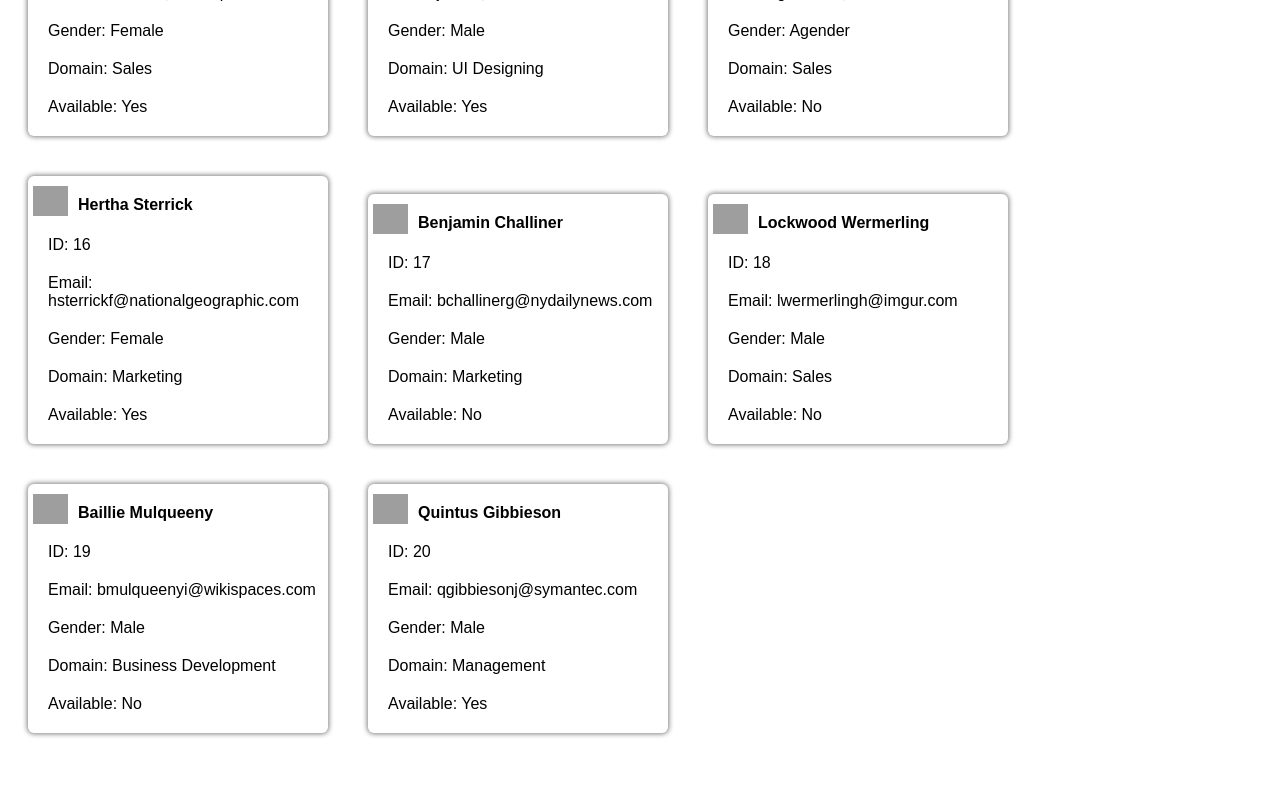
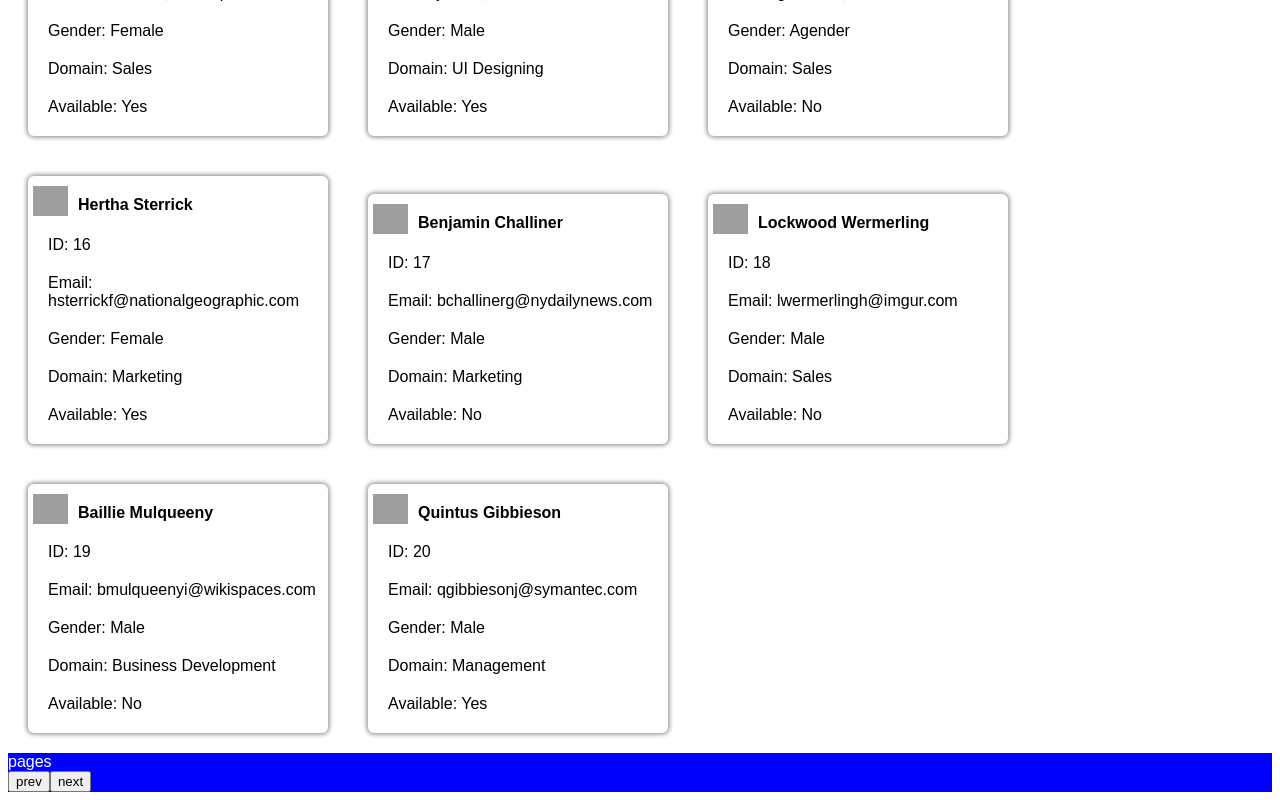
Before and after one commit to giftyaustin/profile-manager, a React (Create React App) app: page / in a window 1280 px wide. Shown: the part 1405-2205 px from the top of the page. Before the commit the page ends 2166 px from the top, so only its background shows below. Built offline with nearby package versions, Linux system fonts and the light colour scheme; grey boxes are pictures that could not be loaded; the HTML template or start-up script is replaced by a standard one.

Commit message:
completed search functionaity

```diff
--- a/src/App.js
+++ b/src/App.js
@@ -2,32 +2,59 @@ import { useEffect, useState } from "react";
 import mockData from "./heliverse_mock_data.json";
 import Card from "./components/Card.js";
 import "./components/card.css";
-import Navbar from "./components/Navbar"
+import Navbar from "./components/Navbar";
+import "./app.css";
+import PaginationBar from "./components/PaginationBar";
+
+function App() {
+
+  const [data, setData] = useState(mockData);
+  const [currData, setCurrdata] = useState(data);
+  const [dataFiltered,setDataFiltered]= useState(false);
+  const [currPage, setCurrPage] = useState(0);
+  const [pages, setPages] = useState(
+    data.length % 20 !== 0 ? Math.ceil(data.length / 20) : data.length / 20
+  );
+
+  function displayCurrDetails() {
+    if (currPage === pages) {
+      setCurrdata(data.slice(currPage * 20, -1));
+    } else {
+      setCurrdata(data.slice(currPage * 20, currPage * 20 + 20));
+    }
+  }
+  const updateSearchedData=(searchedName)=>{
+    setData(mockData.filter((c)=>{
 
 
-function App() {
-const [data,setData] = useState(mockData);
-const [count, setCount]= useState(Array(20).fill(0).map((e,i)=>{
-  return i;
-}))
-const changeToUser = (searchedName)=>{
+        return (c.first_name.toLocaleLowerCase().startsWith(searchedName)||
+        c.last_name.toLocaleLowerCase().startsWith(searchedName)||
+        (c.first_name+ " "+c.last_name).toLowerCase().startsWith(searchedName))
+    }))
+    setDataFiltered(true)
+  }
 
-  setData(mockData.filter((c)=>{
-    return(searchedName.toLowerCase()
-    ===(c.first_name+" "+c.last_name).toLocaleLowerCase())
-  }))
-  console.log(data)
-  if(data){
-  setCount([data.length])}
-  else{
-    setCount([0])
+
+  const viewAllData=()=>{
+    setData(mockData)
+    setDataFiltered(false)
   }
-}
-console.log(count)
+  useEffect(() => {
+    displayCurrDetails();
+  }, [data]);
+
   return (
-    <div className="App" >
-      <Navbar changeToUser= {changeToUser}/>
-     {count? <Card count = {count} data = {data}/>:"no user"}
+    <div className="App">
+      <Navbar updateSearchedData={updateSearchedData}/>
+      {dataFiltered?<div className="view-all-holder"><button onClick={viewAllData}>View all</button></div>:""}
+      {currData.map((currUser) => {
+        return (<Card currUser={currUser} key={currUser.id} />)
+      })}
+      {data.length?"":"no profile found"}
+
+
+    <PaginationBar/>
+
     </div>
   );
 }
--- /dev/null
+++ b/src/app.css
@@ -0,0 +1,5 @@
+.view-all-holder{
+display: flex;
+justify-content: center;
+align-items: center;
+}
--- a/src/components/Card.js
+++ b/src/components/Card.js
@@ -1,28 +1,26 @@
 import React from "react";
 import "./card.css"
 
-const Card = ({ count, data }) => {
+const Card = ({currUser}) => {
   return (
-    <div >
+    <div  className="total">
         <div className="total">
-      {count.map((c, i) => {
-        return(
 
-        <div className="card-holder" key={data[i].id}>
+
+        <div className="card-holder" key={currUser.id}>
           <div className="card">
            <div className="avatar-name-holder">
-            <img src={data[i].avatar} alt="avatar" className="avatar"/>
+            <img src={currUser.avatar} alt="avatar" className="avatar"/>
             <h4 className="person-name">
-              {data[i].first_name} {data[i].last_name}
+              {currUser.first_name} {currUser.last_name}
             </h4></div>
-            <div className="details-holder"><div className="details">ID: {data[i].id}</div>
-            <div className="details">Email: {data[i].email}</div>
-            <div className="details">Gender: {data[i].gender}</div>
-            <div className="details">Domain: {data[i].domain}</div>
-            <div className="details">Available: {data[i].available===true?"Yes":"No"}</div></div>
+            <div className="details-holder"><div className="details">ID: {currUser.id}</div>
+            <div className="details">Email: {currUser.email}</div>
+            <div className="details">Gender: {currUser.gender}</div>
+            <div className="details">Domain: {currUser.domain}</div>
+            <div className="details">Available: {currUser.available===true?"Yes":"No"}</div></div>
           </div>
-        </div>);
-      })}
+        </div>
     </div> </div>
   );
 };
--- a/src/components/Navbar.js
+++ b/src/components/Navbar.js
@@ -1,10 +1,14 @@
 import React, { useState } from "react";
 import "./navbar.css";
 
-const Navbar = ({changeToUser}) => {
+const Navbar = ({updateSearchedData}) => {
 const [searchedName,setSearchedName]= useState();
-const searchUser=()=>{
-    changeToUser(searchedName)
+const search=()=>{
+  if(searchedName){
+    updateSearchedData(searchedName);
+  }
+
+
 }
 
   return (
@@ -20,7 +24,7 @@ const searchUser=()=>{
               />
             </div>
             <div className="search-btn-holder">
-              <button className="search-btn" onClick={searchUser}>search</button>
+              <button className="search-btn" onClick={search}>search</button>
             </div>
           </div>
         </div>
--- /dev/null
+++ b/src/components/PaginationBar.js
@@ -0,0 +1,22 @@
+import React from 'react';
+import "./pages.css"
+
+const PaginationBar = () => {
+  return (
+    <div>
+      <div className='pagination-holder'>
+        <div>
+            pages
+        </div>
+        <div>
+            <div>
+                <button>prev</button>
+                <button>next</button>
+            </div>
+        </div>
+      </div>
+    </div>
+  )
+}
+
+export default PaginationBar
--- a/src/components/card.css
+++ b/src/components/card.css
@@ -41,3 +41,11 @@ padding-bottom: 20px;
    ;
 
 }
+
+@media screen and (max-width: 480px) {
+
+    .card-holder{
+        width: 300px;
+    }
+
+  }
--- a/src/components/navbar.css
+++ b/src/components/navbar.css
@@ -5,6 +5,7 @@
     margin-bottom: 50px;
     background-color: rgb(26, 117, 87);
     border-radius: 4px;
+
 }
 
 .search-input-holder{
--- /dev/null
+++ b/src/components/pages.css
@@ -0,0 +1,4 @@
+.pagination-holder{
+    background-color: blue;
+    color: white;
+}
```
